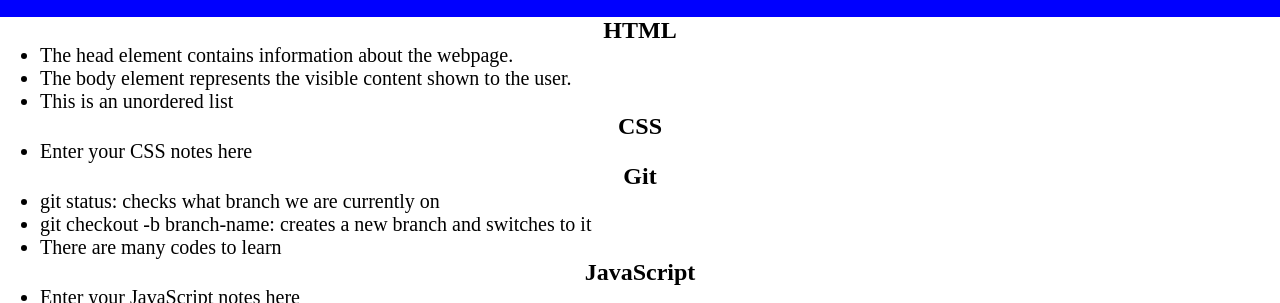
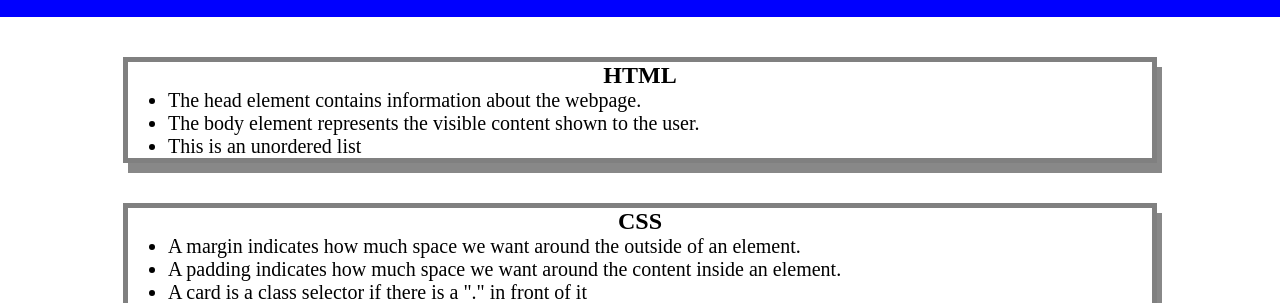
Before and after one commit to MicheleTornetta/prework-study-guide, a plain HTML site: page index.html in a window 1280 px wide. Shown: the part 103-406 px from the top of the page. Drawn offline with Linux system fonts and the light colour scheme.

Commit message:
Added CSS class card

```diff
--- a/assets/style.css
+++ b/assets/style.css
@@ -33,3 +33,9 @@
     text-align: center;
     font-size: 30px;
    }
+   .card {
+    width: 80%;
+    margin: 40px auto;
+    border: 5px solid gray;
+    box-shadow: 5px 10px #888888;
+  }
--- a/index.html
+++ b/index.html
@@ -25,7 +25,9 @@
       <section class="card" id="css-section">
         <h2>CSS</h2>
         <ul>
-          <li>Enter your CSS notes here</li>
+          <li>A margin indicates how much space we want around the outside of an element.</li>
+          <li>A padding indicates how much space we want around the content inside an element.</li>
+          <li>A card is a class selector if there is a "." in front of it</li>
         </ul>
       </section>
 
```
